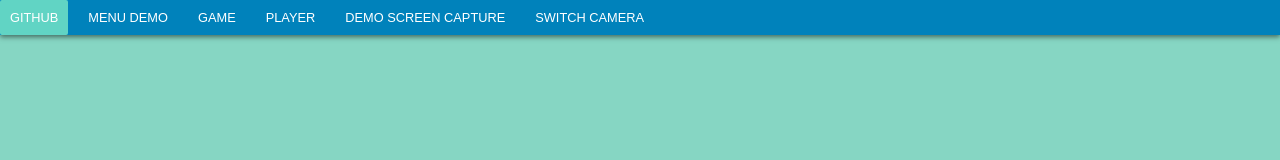
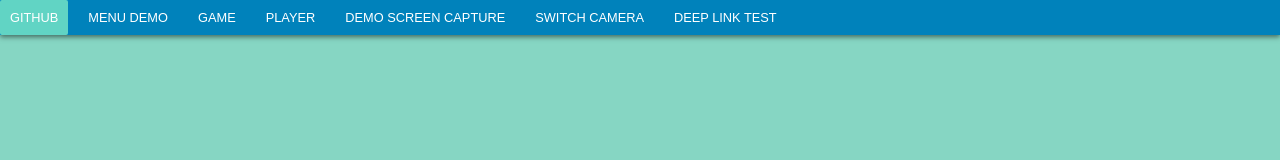
Before and after one commit to ntnahn/begin-nodejs, a website: page index.html in a window 1280 px wide. Shown: the top 160 px of the page. Drawn offline with Linux system fonts and the light colour scheme.

Commit message:
Test check app installed

```diff
--- a/index.html
+++ b/index.html
@@ -16,6 +16,7 @@
 				<li><a href="pages/player.html">Player</a></li>
 				<li><a href="pages/screenCapture.html">Demo screen capture</a></li>
 				<li><a href="pages/switchCamera.html">Switch camera</a></li>
+				<li><a href="pages/deepLink.html">Deep link test</a></li>
 			</ul>
 		</nav>
 		<div class="content-wrapper">
```
Also changed, not shown: pages/deepLink.html (renamed from pages/formLession.html).
